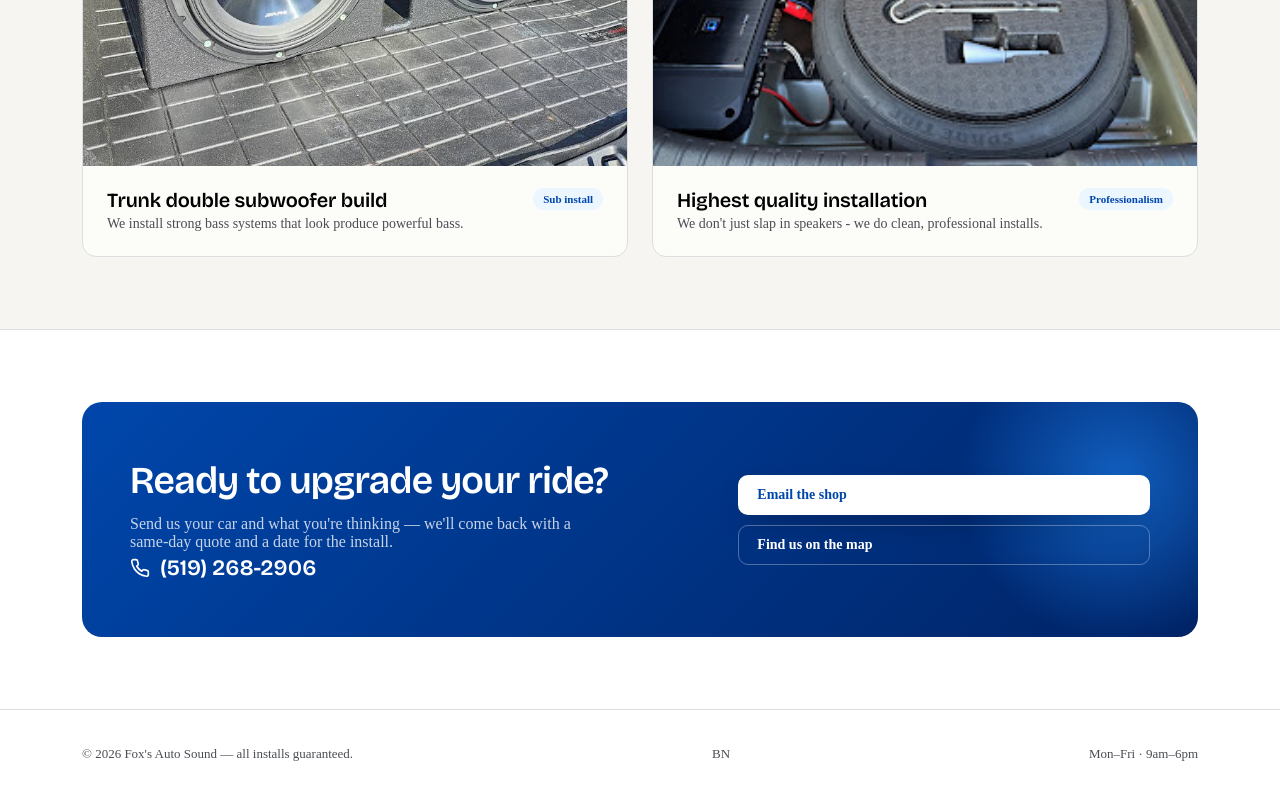
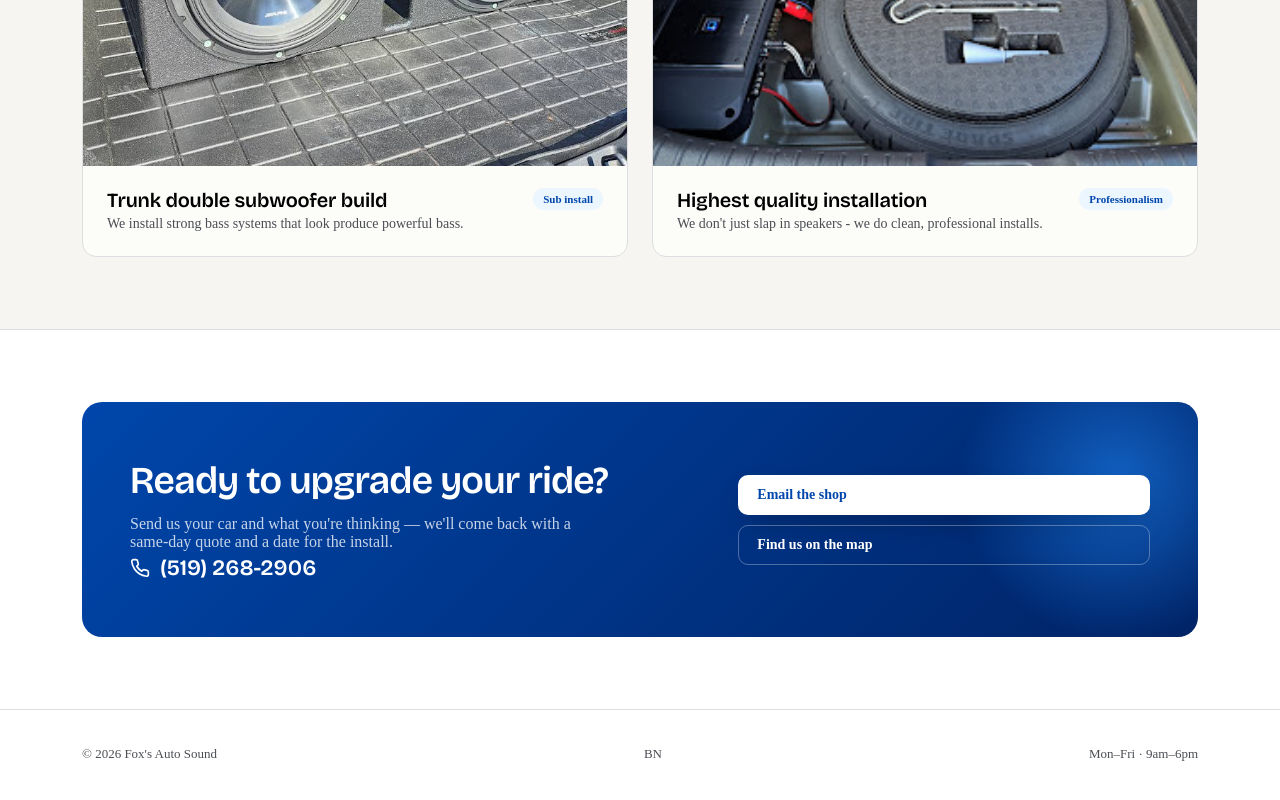
Before and after one commit to Bazhan4ik/foxs-auto-sound, a SvelteKit app: page / in a window 1280 px wide. Shown: the part 1713-2513 px from the top of the page. Built offline with nearby package versions, Linux system fonts and the light colour scheme.

Commit message:
remove footer text

```diff
--- a/src/routes/+page.svelte
+++ b/src/routes/+page.svelte
@@ -178,7 +178,7 @@
 
 <footer>
 	<div class="container foot-row">
-		<div>© 2026 Fox's Auto Sound — all installs guaranteed.</div>
+		<div>© 2026 Fox's Auto Sound</div>
 		<div>BN</div>
 		<div>Mon–Fri · 9am–6pm</div>
 	</div>
```
